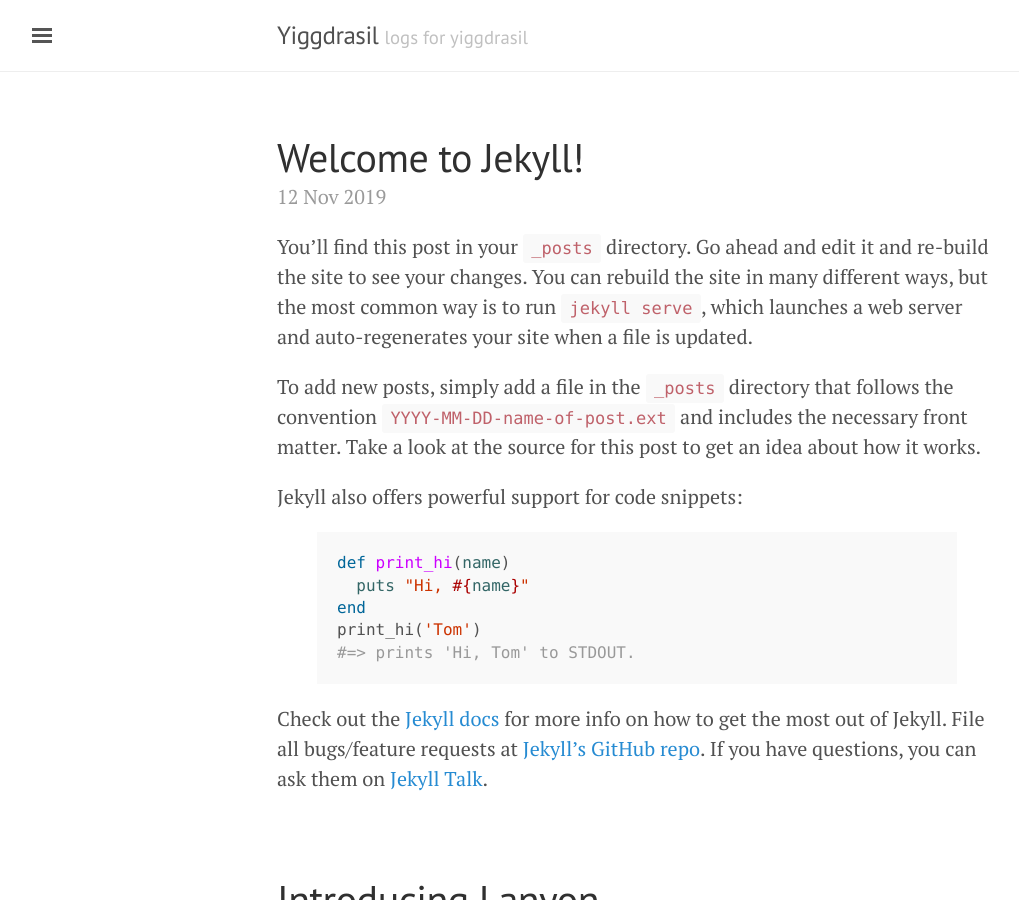
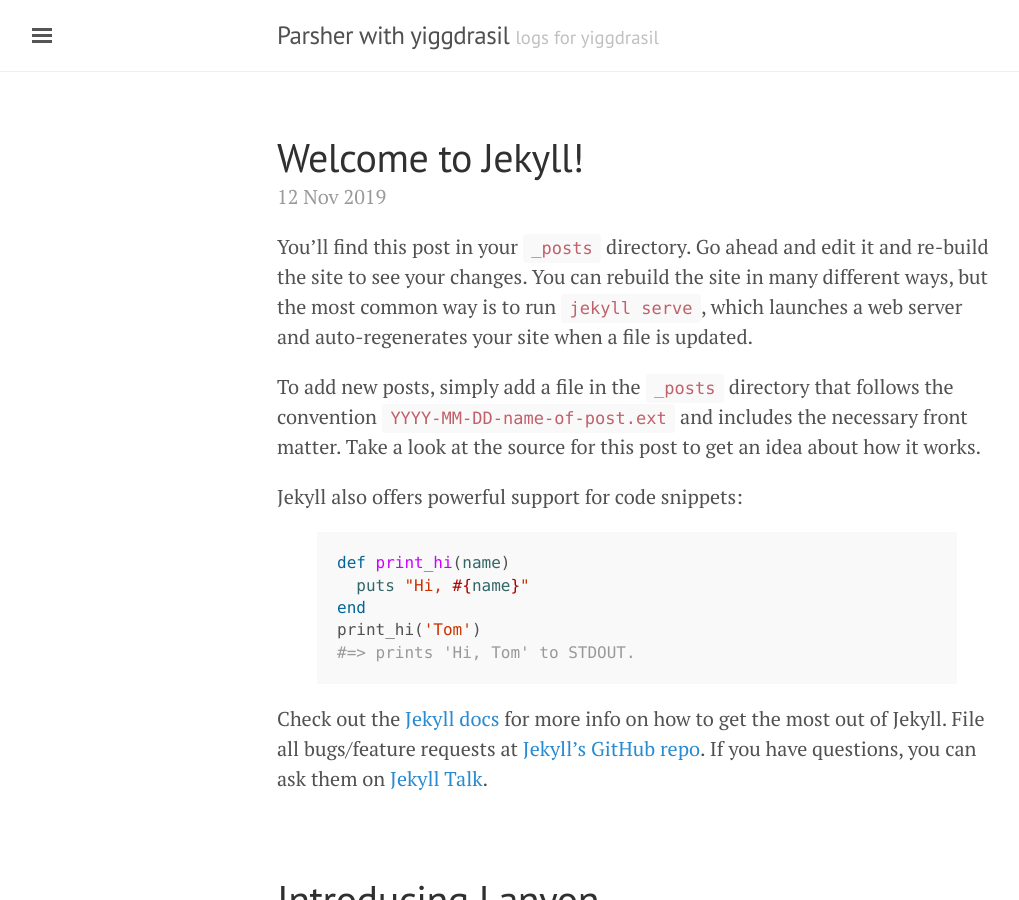
Before and after one commit to parsher/yiggdrasil.github.io, a Jekyll site: the page built from index.html, in a window 1280 px wide and 900 px high. Shown: the whole window, without its empty margins (3-1022 px from the left). Built offline with Jekyll 4.4.1, drawn with Linux system fonts in a browser that asks for light colours; the list of posts is cut into pages by our own code.

Commit message:
name change

```diff
--- a/_config.yml
+++ b/_config.yml
@@ -25,7 +25,7 @@
 paginate_path: "page:num"
 
 remote_theme : poole/lanyon
-title: Yiggdrasil
+title: Parsher with yiggdrasil
 tagline: 'logs for yiggdrasil'
 description: >- # this means to ignore newlines until "baseurl:"
   Write an awesome description for your new site here. You can edit this
@@ -37,7 +37,7 @@
 
 # About/contact
 author:
-  name: Yiggdrasil
+  name: parsher
   url: https://www.instagram.com/yiggdrasil_ko/
   email: developer@yiggdrasil.com
 
```
